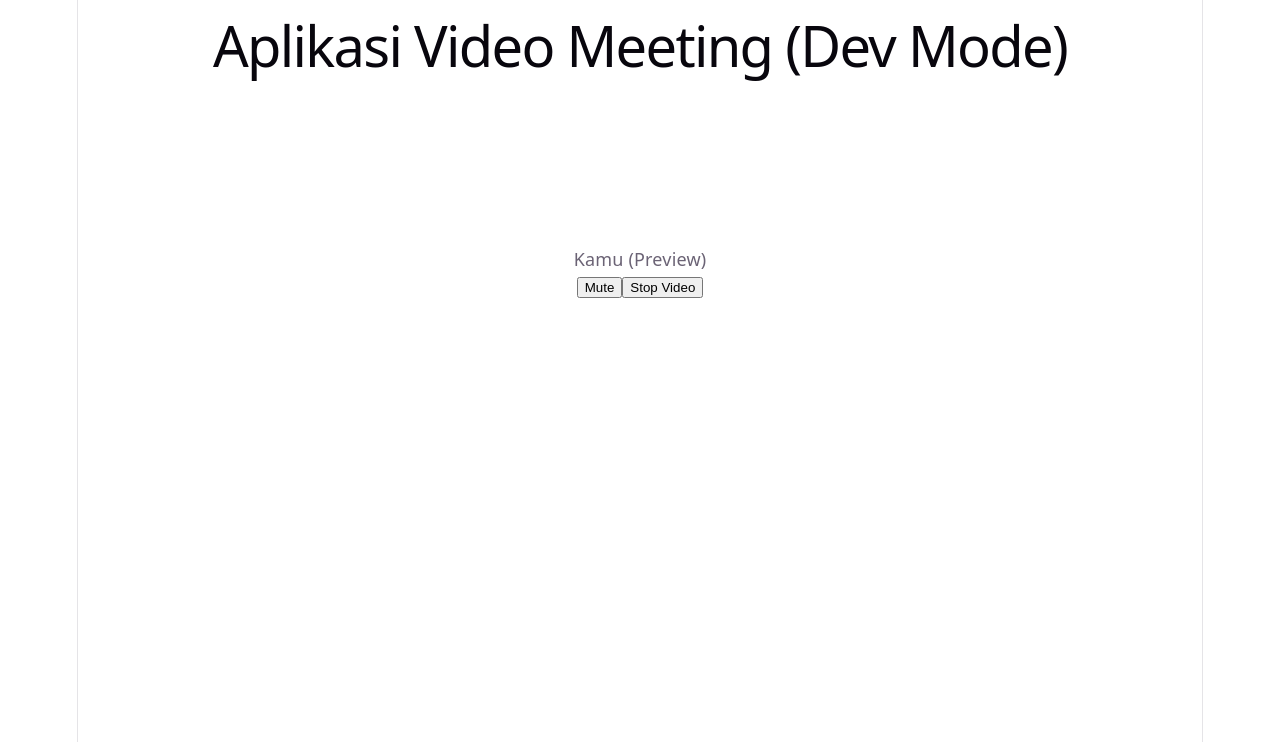
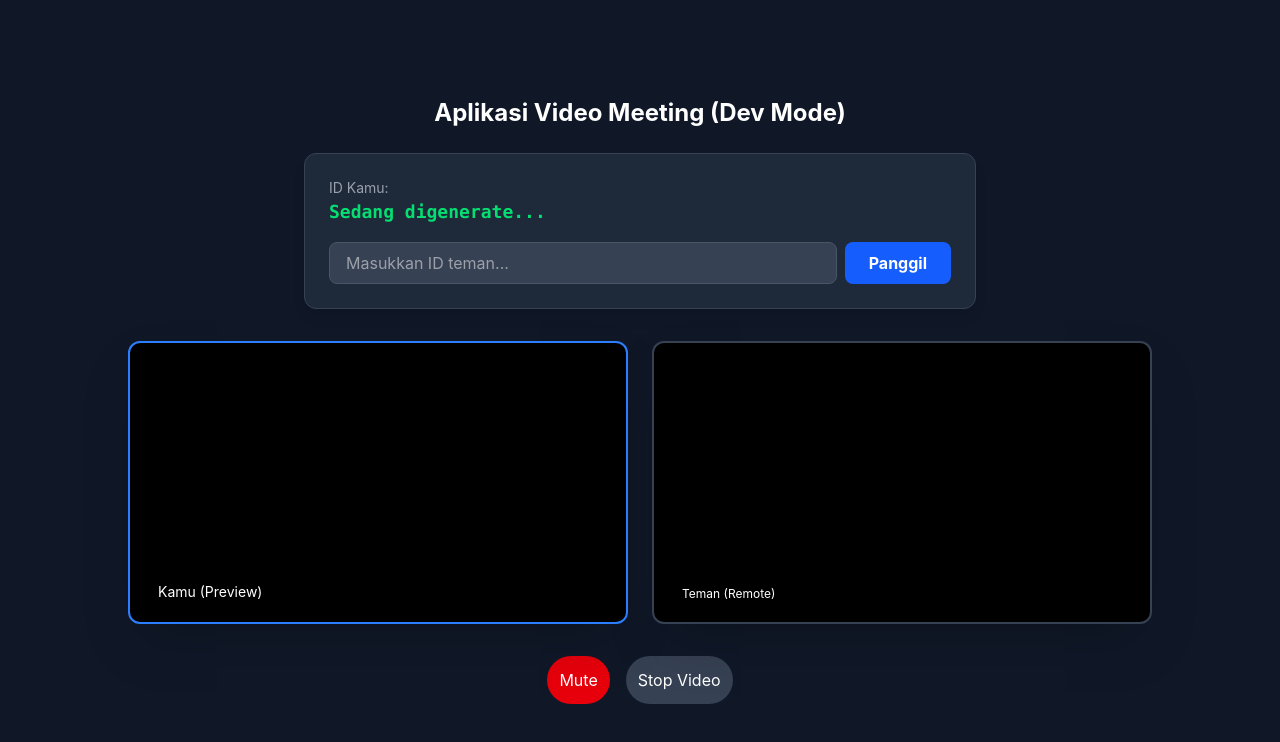
Before and after one commit to KemalMustafaa/conference-app, a React (Vite) app: page / in a window 1280 px wide. Shown: the top 742 px of the page. Built offline with nearby package versions, Linux system fonts and the light colour scheme; no server answers.

Commit message:
feat : menambah fungsi video remote dan conference logic serta installing tailwind sebagai style dependencies

```diff
--- a/package.json
+++ b/package.json
@@ -10,10 +10,12 @@
     "preview": "vite preview"
   },
   "dependencies": {
+    "@tailwindcss/vite": "^4.2.4",
     "peerjs": "^1.5.5",
     "react": "^19.2.5",
     "react-dom": "^19.2.5",
-    "socket.io-client": "^4.8.3"
+    "socket.io-client": "^4.8.3",
+    "tailwindcss": "^4.2.4"
   },
   "devDependencies": {
     "@eslint/js": "^10.0.1",
--- a/src/components/conference/Conf.css
+++ b/src/components/conference/Conf.css
@@ -0,0 +1 @@
+@import "tailwindcss";
--- a/src/components/conference/Conf.jsx
+++ b/src/components/conference/Conf.jsx
@@ -3,10 +3,12 @@ import Peer from "peerjs";
 import "./Conf.css";
 
 export const Conf = () => {
-    const [myId, setMyId] = useState('');
-    const [remoteId, setRemoteId] = useState('');
+  const [myId, setMyId] = useState("");
+  const [remoteId, setRemoteId] = useState("");
+  const remoteVideoRef = useRef(null);
 
-
+  // Ref untuk menyimpan instance Peer agar bisa diakses di luar useEffect
+  const peerInstance = useRef(null);
 
   // Ref untuk menghubungkan stream kamera ke elemen <video> di HTML
   const videoRef = useRef(null);
@@ -31,10 +33,28 @@ export const Conf = () => {
           videoRef.current.srcObject = mediaStream;
         }
 
-        // // HANYA pasang stream jika videoRef.current belum punya srcObject
-        // if (videoRef.current && !videoRef.current.srcObject) {
-        //   videoRef.current.srcObject = mediaStream;
-        // }
+        //inisialisasi PeerJS setelah kamera aktif
+        const peer = new Peer();
+
+        peer.on("open", (id) => {
+          console.log("ID Berhasil dibuat:", id);
+          setMyId(id); // ini adalah ID unik
+        });
+
+        // Logika menerima telepon (Incoming Call)
+        peer.on("call", (call) => {
+          // Jawab telepon dengan mengirim stream kamera kita
+          call.answer(mediaStream);
+
+          // Terima stream dari penelpon
+          call.on("stream", (remoteStream) => {
+            if (remoteVideoRef.current) {
+              remoteVideoRef.current.srcObject = remoteStream;
+            }
+          });
+        });
+
+        peerInstance.current = peer;
       } catch (err) {
         console.error("Gagal mengakses kamera:", err);
         setError("Kamera tidak diizinkan atau tidak ditemukan.");
@@ -48,8 +68,25 @@ export const Conf = () => {
       if (stream) {
         stream.getTracks().forEach((track) => track.stop());
       }
+      if (peerInstance.current) {
+        peerInstance.current.destroy();
+      }
     };
+    // eslint-disable-next-line react-hooks/exhaustive-deps
   }, []);
+
+  // Fungsi untuk menelpon orang lain
+  const callUser = (idToCall) => {
+    if (!stream) return;
+
+    const call = peerInstance.current.call(idToCall, stream);
+
+    call.on("stream", (remoteStream) => {
+      if (remoteVideoRef.current) {
+        remoteVideoRef.current.srcObject = remoteStream;
+      }
+    });
+  };
 
   return (
     <div className="min-h-screen bg-gray-900 text-white flex flex-col items-center justify-center p-4">
@@ -57,18 +94,59 @@ export const Conf = () => {
         Aplikasi Video Meeting (Dev Mode)
       </h1>
 
-      <div className="relative w-full max-w-2xl bg-black rounded-xl overflow-hidden shadow-2xl border-2 border-blue-500">
+      {/* Panel Kontrol ID */}
+      <div className="w-full max-w-2xl bg-gray-800 p-6 rounded-xl border border-gray-700 mb-8 shadow-lg">
+        <div className="mb-4">
+          <p className="text-gray-400 text-sm">ID Kamu:</p>
+          <p className="text-lg font-mono font-bold text-green-400">
+            {myId || "Sedang digenerate..."}
+          </p>
+        </div>
+
+        <div className="flex gap-2">
+          <input
+            type="text"
+            placeholder="Masukkan ID teman..."
+            className="flex-1 bg-gray-700 border border-gray-600 rounded-lg px-4 py-2 focus:ring-2 focus:ring-blue-500 outline-none"
+            value={remoteId}
+            onChange={(e) => setRemoteId(e.target.value)}
+          />
+          <button
+            onClick={() => callUser(remoteId)}
+            className="bg-blue-600 hover:bg-blue-700 px-6 py-2 rounded-lg font-bold transition-all active:scale-95"
+          >
+            Panggil
+          </button>
+        </div>
+      </div>
+
+      {/* Grid Video */}
+      <div className="grid grid-cols-1 md:grid-cols-2 gap-6 w-full max-w-5xl">
+        <div className="relative bg-black rounded-xl overflow-hidden border-2 border-blue-500 shadow-2xl">
           {/* Elemen Video Lokal */}
           <video
             ref={videoRef}
             autoPlay
             playsInline
             muted // Muted agar tidak ada feedback suara dari diri sendiri
-          className="w-full h-full object-cover"
+            className="w-full h-full object-cover -scale-x-100"
           />
 
           <div className="absolute bottom-4 left-4 bg-black/50 px-3 py-1 rounded-lg text-sm">
             Kamu (Preview)
+          </div>
+        </div>
+
+        <div className="relative bg-black rounded-xl overflow-hidden border-2 border-gray-700 shadow-2xl">
+          <video
+            ref={remoteVideoRef}
+            autoPlay
+            playsInline
+            className="w-full aspect-video object-cover"
+          />
+          <div className="absolute bottom-4 left-4 bg-black/50 px-3 py-1 rounded text-xs">
+            Teman (Remote)
+          </div>
         </div>
       </div>
 
--- a/src/index.css
+++ /dev/null
@@ -1,119 +0,0 @@
-:root {
-  --text: #6b6375;
-  --text-h: #08060d;
-  --bg: #fff;
-  --border: #e5e4e7;
-  --code-bg: #f4f3ec;
-  --accent: #aa3bff;
-  --accent-bg: rgba(170, 59, 255, 0.1);
-  --accent-border: rgba(170, 59, 255, 0.5);
-  --social-bg: rgba(244, 243, 236, 0.5);
-  --shadow:
-    rgba(0, 0, 0, 0.1) 0 10px 15px -3px, rgba(0, 0, 0, 0.05) 0 4px 6px -2px;
-
-  --sans: system-ui, "Segoe UI", Roboto, sans-serif;
-  --heading: system-ui, "Segoe UI", Roboto, sans-serif;
-  --mono: ui-monospace, Consolas, monospace;
-
-  font: 18px/145% var(--sans);
-  letter-spacing: 0.18px;
-  color-scheme: light dark;
-  color: var(--text);
-  background: var(--bg);
-  font-synthesis: none;
-  text-rendering: optimizeLegibility;
-  -webkit-font-smoothing: antialiased;
-  -moz-osx-font-smoothing: grayscale;
-
-  @media (max-width: 1024px) {
-    font-size: 16px;
-  }
-}
-
-@media (prefers-color-scheme: dark) {
-  :root {
-    --text: #9ca3af;
-    --text-h: #f3f4f6;
-    --bg: #16171d;
-    --border: #2e303a;
-    --code-bg: #1f2028;
-    --accent: #c084fc;
-    --accent-bg: rgba(192, 132, 252, 0.15);
-    --accent-border: rgba(192, 132, 252, 0.5);
-    --social-bg: rgba(47, 48, 58, 0.5);
-    --shadow:
-      rgba(0, 0, 0, 0.4) 0 10px 15px -3px, rgba(0, 0, 0, 0.25) 0 4px 6px -2px;
-  }
-
-  #social .button-icon {
-    filter: invert(1) brightness(2);
-  }
-}
-
-body {
-  margin: 0;
-}
-
-#root {
-  width: 1126px;
-  max-width: 100%;
-  margin: 0 auto;
-  text-align: center;
-  border-inline: 1px solid var(--border);
-  min-height: 100svh;
-  display: flex;
-  flex-direction: column;
-  box-sizing: border-box;
-}
-
-h1,
-h2 {
-  font-family: var(--heading);
-  font-weight: 500;
-  color: var(--text-h);
-}
-
-h1 {
-  font-size: 56px;
-  letter-spacing: -1.68px;
-  margin: 32px 0;
-  @media (max-width: 1024px) {
-    font-size: 36px;
-    margin: 20px 0;
-  }
-}
-h2 {
-  font-size: 24px;
-  line-height: 118%;
-  letter-spacing: -0.24px;
-  margin: 0 0 8px;
-  @media (max-width: 1024px) {
-    font-size: 20px;
-  }
-}
-p {
-  margin: 0;
-}
-
-code,
-.counter {
-  font-family: var(--mono);
-  display: inline-flex;
-  border-radius: 4px;
-  color: var(--text-h);
-}
-
-code {
-  font-size: 15px;
-  line-height: 135%;
-  padding: 4px 8px;
-  background: var(--code-bg);
-}
-
-video {
-  /* width: 100%;
-  aspect-ratio: 16/9;
-  object-fit: cover;
-  background-color: #000000; */
-  transform: scaleX(-1);
-}
--- a/vite.config.js
+++ b/vite.config.js
@@ -1,12 +1,14 @@
 import { defineConfig } from 'vite'
 import react from '@vitejs/plugin-react'
 import mkcert from 'vite-plugin-mkcert'
+import tailwindcss from '@tailwindcss/vite'
 
 // https://vite.dev/config/
 export default defineConfig({
   plugins: [
     react(),
     mkcert(),
+    tailwindcss(),
   ],
   server: {
     https: true
```
Also changed, not shown: src/main.jsx (+7 -9 lines), 1 other file (tests, documents, lock files or other folders). Lines whose indentation alone changed are shown as unchanged.
